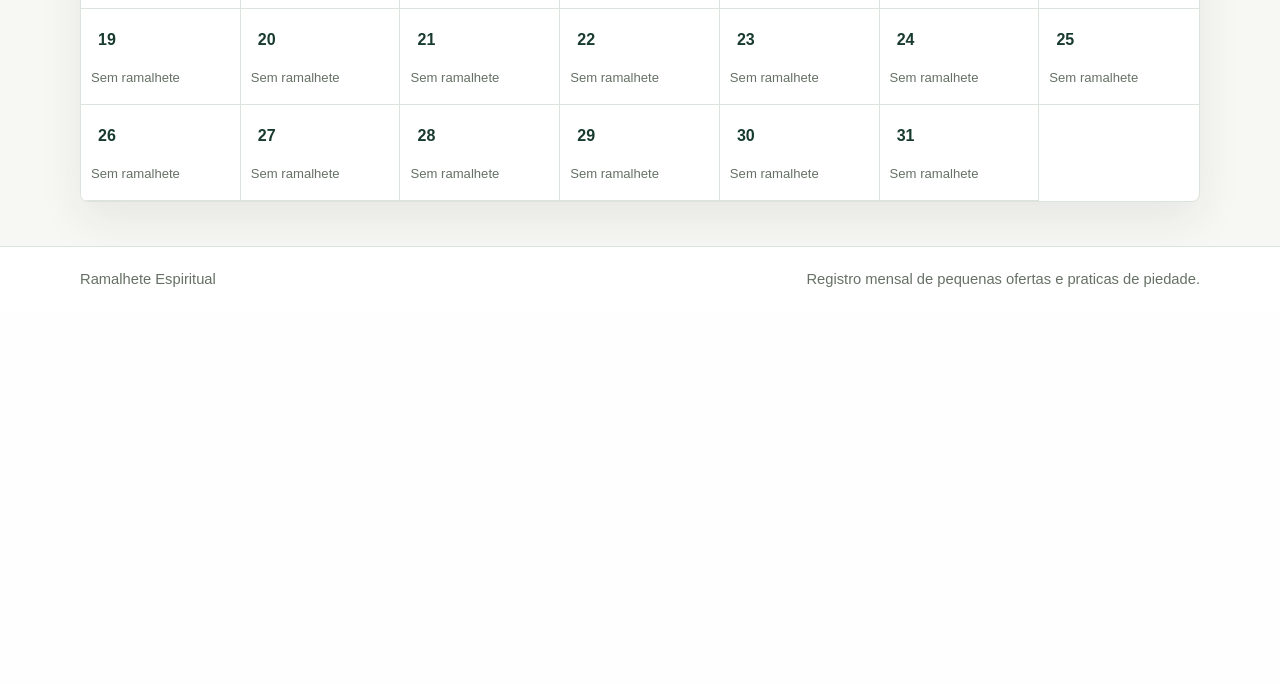
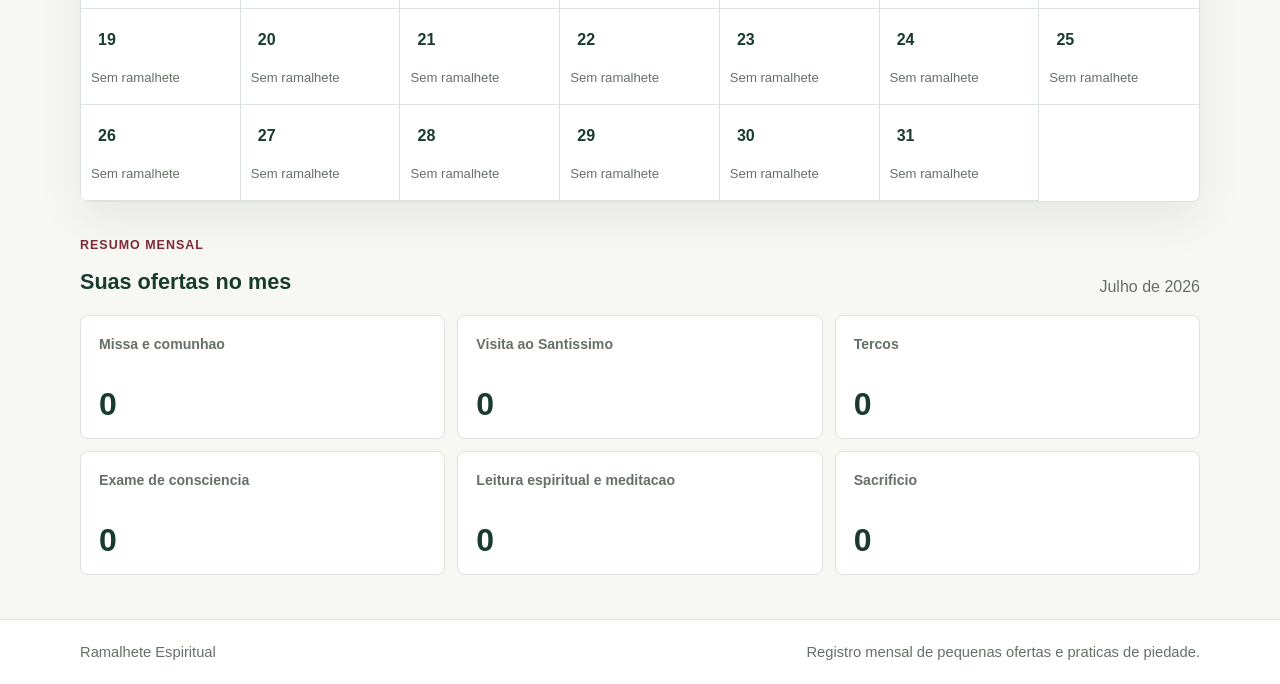
Before and after one commit to yRicke/RamalheteEspiritual, a Django app: page / in a window 1280 px wide. Shown: the part 915-1599 px from the top of the page. Before the commit the page ends 1202 px from the top, so only its background shows below. Run offline with Django 5.2, Linux system fonts and the light colour scheme; the visitor is signed in with stand-in values (Sample User, id 1); data that the repository does not hold is empty.

Commit message:
feat(calendar): add monthly activity totals

```diff
--- a/app/static/app/css/styles.css
+++ b/app/static/app/css/styles.css
@@ -300,6 +300,48 @@ textarea {
     overflow: hidden;
 }
 
+.monthly-summary {
+    margin-top: 34px;
+}
+
+.summary-header {
+    display: flex;
+    align-items: flex-end;
+    justify-content: space-between;
+    gap: 18px;
+    margin-bottom: 16px;
+}
+
+.summary-grid {
+    display: grid;
+    grid-template-columns: repeat(3, minmax(0, 1fr));
+    gap: 12px;
+}
+
+.summary-card {
+    min-height: 124px;
+    display: flex;
+    flex-direction: column;
+    justify-content: space-between;
+    gap: 12px;
+    padding: 18px;
+    border: 1px solid var(--line);
+    border-radius: 8px;
+    background: var(--surface);
+}
+
+.summary-card span {
+    color: var(--muted);
+    font-size: 0.88rem;
+    font-weight: 700;
+}
+
+.summary-card strong {
+    color: var(--green-strong);
+    font-size: 2rem;
+    line-height: 1;
+}
+
 .calendar-body {
     overflow: hidden;
 }
@@ -555,8 +597,14 @@ textarea {
     }
 
     .calendar-head,
-    .ramalhete-header {
+    .ramalhete-header,
+    .summary-header {
         flex-direction: column;
+        align-items: flex-start;
+    }
+
+    .summary-grid {
+        grid-template-columns: repeat(2, minmax(0, 1fr));
     }
 
     .day-cell {
@@ -568,3 +616,9 @@ textarea {
         display: none;
     }
 }
+
+@media (max-width: 480px) {
+    .summary-grid {
+        grid-template-columns: 1fr;
+    }
+}
--- a/app/static/app/js/calendar.js
+++ b/app/static/app/js/calendar.js
@@ -24,15 +24,19 @@ const panel = document.getElementById('calendarPanel');
 const title = document.getElementById('calendarTitle');
 const calendarBody = document.getElementById('calendarBody');
 const grid = document.getElementById('calendarGrid');
+const summaryPeriod = document.getElementById('summaryPeriod');
+const summaryValues = document.querySelectorAll('[data-summary-field]');
 
 if (calendarConfig && previousYearButton && nextYearButton && previousMonthButton && nextMonthButton && yearDisplay && monthDisplay && panel && title && calendarBody && grid) {
     const ramalheteUrlTemplate = calendarConfig.dataset.ramalheteUrl;
+    const summaryUrlTemplate = calendarConfig.dataset.summaryUrl;
     const calendarStatus = JSON.parse(calendarConfig.dataset.status);
     const minimumYear = 1900;
     const maximumYear = 2200;
     const now = new Date();
     let currentYear = now.getFullYear();
     let currentMonth = now.getMonth() + 1;
+    let latestSummaryRequest = 0;
 
     function pad(value) {
         return String(value).padStart(2, '0');
@@ -60,6 +64,39 @@ if (calendarConfig && previousYearButton && nextYearButton && previousMonthButto
         calendarBody.classList.remove('slide-left', 'slide-right');
         void calendarBody.offsetWidth;
         calendarBody.classList.add(direction === 'previous' ? 'slide-left' : 'slide-right');
+    }
+
+    async function updateMonthlySummary() {
+        if (!summaryUrlTemplate || !summaryPeriod || !summaryValues.length) {
+            return;
+        }
+
+        const requestNumber = latestSummaryRequest + 1;
+        latestSummaryRequest = requestNumber;
+        summaryPeriod.textContent = `Carregando ${monthNames[currentMonth - 1]} de ${currentYear}...`;
+
+        try {
+            const url = summaryUrlTemplate.replace('0/0', `${currentYear}/${currentMonth}`);
+            const response = await fetch(url);
+
+            if (!response.ok) {
+                throw new Error('Falha ao carregar o resumo.');
+            }
+
+            const totals = await response.json();
+            if (requestNumber !== latestSummaryRequest) {
+                return;
+            }
+
+            summaryValues.forEach((element) => {
+                element.textContent = Number(totals[element.dataset.summaryField] || 0).toLocaleString('pt-BR');
+            });
+            summaryPeriod.textContent = `${monthNames[currentMonth - 1]} de ${currentYear}`;
+        } catch (error) {
+            if (requestNumber === latestSummaryRequest) {
+                summaryPeriod.textContent = 'Nao foi possivel carregar os totais.';
+            }
+        }
     }
 
     function renderCalendar(direction) {
@@ -96,6 +133,7 @@ if (calendarConfig && previousYearButton && nextYearButton && previousMonthButto
 
         panel.hidden = false;
         animateCalendar(direction);
+        updateMonthlySummary();
     }
 
     function changeYear(offset) {
--- a/app/templates/home.html
+++ b/app/templates/home.html
@@ -66,10 +66,56 @@
     </div>
 </section>
 
+<section class="monthly-summary" aria-labelledby="monthlySummaryTitle">
+    <div class="summary-header">
+        <div>
+            <p class="auth-kicker">Resumo mensal</p>
+            <h2 class="calendar-title" id="monthlySummaryTitle">Suas ofertas no mes</h2>
+        </div>
+        {% if user.is_authenticated %}
+            <p class="section-copy" id="summaryPeriod" aria-live="polite"></p>
+        {% else %}
+            <a class="button secondary" href="{% url 'entrar' %}">Entrar para ver totais</a>
+        {% endif %}
+    </div>
+
+    {% if user.is_authenticated %}
+        <div class="summary-grid">
+            <article class="summary-card">
+                <span>Missa e comunhao</span>
+                <strong data-summary-field="missa_comunhao">0</strong>
+            </article>
+            <article class="summary-card">
+                <span>Visita ao Santissimo</span>
+                <strong data-summary-field="visita_ao_santissimo">0</strong>
+            </article>
+            <article class="summary-card">
+                <span>Tercos</span>
+                <strong data-summary-field="tercos">0</strong>
+            </article>
+            <article class="summary-card">
+                <span>Exame de consciencia</span>
+                <strong data-summary-field="exame_de_consciencia">0</strong>
+            </article>
+            <article class="summary-card">
+                <span>Leitura espiritual e meditacao</span>
+                <strong data-summary-field="leitura_espiritual_meditacao">0</strong>
+            </article>
+            <article class="summary-card">
+                <span>Sacrificio</span>
+                <strong data-summary-field="sacrificio">0</strong>
+            </article>
+        </div>
+    {% endif %}
+</section>
+
 <div
     id="calendarConfig"
     data-ramalhete-url="{% url 'abrir_ramalhate' '0000-00-00' %}"
     data-status="{{ status_por_data }}"
+    {% if user.is_authenticated %}
+        data-summary-url="{% url 'resumo_mensal' 0 0 %}"
+    {% endif %}
     hidden
 ></div>
 {% endblock %}
--- a/app/views.py
+++ b/app/views.py
@@ -76,6 +76,20 @@ def abrir_ramalhate(request, data):
     return render(request, 'ramalhete.html', {'ramalhete': ramalhete})
 
 @login_required(login_url='entrar')
+def resumo_mensal(request, ano, mes):
+    if not 1900 <= ano <= 2200 or not 1 <= mes <= 12:
+        raise Http404("Periodo invalido")
+
+    return JsonResponse({
+        'missa_comunhao': Ramalhete.get_total_missas_comunhao_por_usuario_mes_ano(request.user, mes, ano),
+        'visita_ao_santissimo': Ramalhete.get_total_visitas_ao_santissimo_por_usuario_mes_ano(request.user, mes, ano),
+        'tercos': Ramalhete.get_total_tercos_por_usuario_mes_ano(request.user, mes, ano),
+        'exame_de_consciencia': Ramalhete.get_total_exames_de_consciencia_por_usuario_mes_ano(request.user, mes, ano),
+        'leitura_espiritual_meditacao': Ramalhete.get_total_leituras_espirituais_por_usuario_mes_ano(request.user, mes, ano),
+        'sacrificio': Ramalhete.get_total_sacrificios_por_usuario_mes_ano(request.user, mes, ano),
+    })
+
+@login_required(login_url='entrar')
 def editar_ramalhete(request, data):
     data_ramalhete = parse_date(data)
     if data_ramalhete is None:
--- a/setup/urls.py
+++ b/setup/urls.py
@@ -25,5 +25,6 @@ urlpatterns = [
     path('registrar/', views.registrar, name='registrar'),
     path('sair/', views.sair, name='sair'),
     path('ramalhete/<str:data>/', views.abrir_ramalhate, name='abrir_ramalhate'),
+    path('resumo/<int:ano>/<int:mes>/', views.resumo_mensal, name='resumo_mensal'),
     path('ramalhete/<str:data>/editar/', views.editar_ramalhete, name='editar_ramalhete'),
 ]
```
